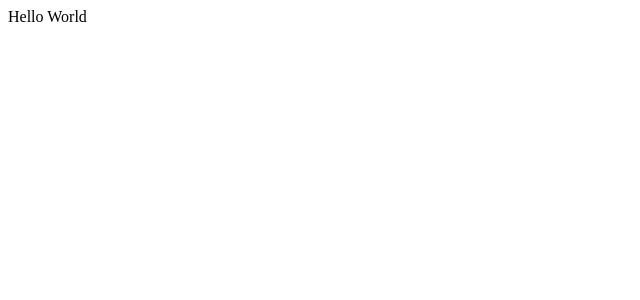
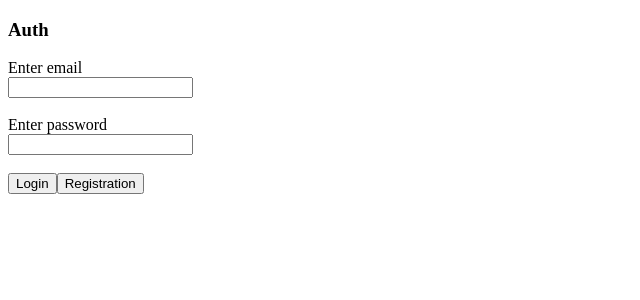
Before and after one commit to daywednes/exchange-1, a React app: page / in a window 1280 px wide. Shown: the top 300 px of the page, without its empty margins (0-640 px from the left). Built offline with nearby package versions, Linux system fonts and the light colour scheme.

Commit message:
Start login form

```diff
--- /dev/null
+++ b/example.config.js
@@ -0,0 +1,3 @@
+module.exports = {
+	server: "localhost:3000"
+}
--- a/package.json
+++ b/package.json
@@ -28,12 +28,15 @@
     "webpack-dev-server": "^2.0.0"
   },
   "dependencies": {
+    "axios": "^0.17.1",
     "css-loader": "^0.28.9",
+    "jwt-decode": "^2.2.0",
     "prop-types": "^15.6.0",
     "react": "^15.5.0",
     "react-dom": "^15.5.0",
     "react-redux": "^5.0.6",
     "redux": "^3.7.2",
+    "redux-thunk": "^2.2.0",
     "reselect": "^3.0.1",
     "style-loader": "^0.19.1"
   }
--- /dev/null
+++ b/src/AC/index.js
@@ -0,0 +1,29 @@
+import axios from 'axios'
+import jwtDecode from 'jwt-decode'
+import querystring from 'querystring';
+import {LOGIN_REQUEST, LOGIN_SUCCESS, LOGIN_FAILURE, LOGOUT } from "../constants"
+
+export function login(credentials) {
+  return dispatch => {
+    dispatch({ type: LOGIN_REQUEST })
+
+    axios.post(
+        '/api/authentication/login',
+        querystring.stringify({...credentials, grant_type: "password"})
+    )
+      .then(function (response) {
+          //localStorage.authToken = res.data.token
+          debugger;
+          dispatch({
+            type: LOGIN_SUCCESS,
+            user: jwtDecode(response.data.token)
+          })
+      })
+      .catch(function (error) {
+          dispatch({
+            type: LOGIN_FAILURE,
+            errorMessage: error
+          })
+      });
+  }
+}
--- a/src/components/App.js
+++ b/src/components/App.js
@@ -1,13 +1,14 @@
 import React, { Component } from 'react';
 import store from "../store"
 import {Provider} from "react-redux"
+import LoginForm from "./Auth/LoginForm"
 
 export default class App extends Component {
   render() {
     return (
       <Provider store={store}>
         <div>
-          Hello World
+          <LoginForm />
         </div>
       </Provider>
     );
--- /dev/null
+++ b/src/components/Auth/LoginForm.js
@@ -0,0 +1,46 @@
+import React, { Component } from 'react';
+import {connect} from "react-redux"
+import {login} from "../../AC"
+
+class LoginForm extends Component {
+	state = {
+		email: "",
+		password: ""
+	}
+
+	render() {
+		return (
+			<div>
+				<form  onSubmit={this.handleSubmit}>
+			        <h3>Auth</h3>
+			        <label>Enter email</label><br />
+			        <input type="email" name="email" onChange={this.changeForm} value={this.state.email} /> <br /><br />
+			        <label>Enter password</label><br />
+			        <input type="password" name="password" onChange={this.changeForm} value={this.state.password} /><br /><br />
+			        <input type="submit" name="login" value="Login" />
+			        <input type="submit" name="registration" value="Registration" /><br />
+    			</form>
+			</div>
+		);
+	}
+
+	handleSubmit = (ev) => {
+		ev.preventDefault()
+		const {email, password} = this.state
+		this.props.login({email, password})
+	}
+
+	changeForm = (ev) => {
+	    const target = ev.target;
+	    const value = target.type === 'checkbox' ? target.checked : target.value;
+	    const name = target.name;
+
+	    this.setState({
+	      [name]: value
+	    });
+	}
+}
+
+export default connect(null,
+	{ login }
+)(LoginForm)
--- a/src/store/index.js
+++ b/src/store/index.js
@@ -1,8 +1,9 @@
 import {createStore, applyMiddleware} from 'redux'
 import reducer from '../reducer'
 import logger from '../middlewares/logger'
+import thunk from 'redux-thunk'
 
-const enhancer = applyMiddleware(logger)
+const enhancer = applyMiddleware(thunk, logger)
 
 const store = createStore(reducer, {}, enhancer)
 
--- a/webpack.config.js
+++ b/webpack.config.js
@@ -1,4 +1,5 @@
 var path = require('path')
+var config = require('./config')
 
 module.exports = {
     devtool: 'source-map',
@@ -9,6 +10,13 @@ module.exports = {
         path: path.join(__dirname, 'build'),
         filename: 'bundle.js',
         publicPath: '/static/'
+    },
+    devServer: {
+        proxy: [{
+            path: '/api/',
+            target: config.server,
+            changeOrigin: true
+        }]
     },
     module: {
         loaders: [
```
Also changed, not shown: src/middlewares/api.js (added, +7 -0 lines), 2 other files (tests, documents, lock files or other folders).
